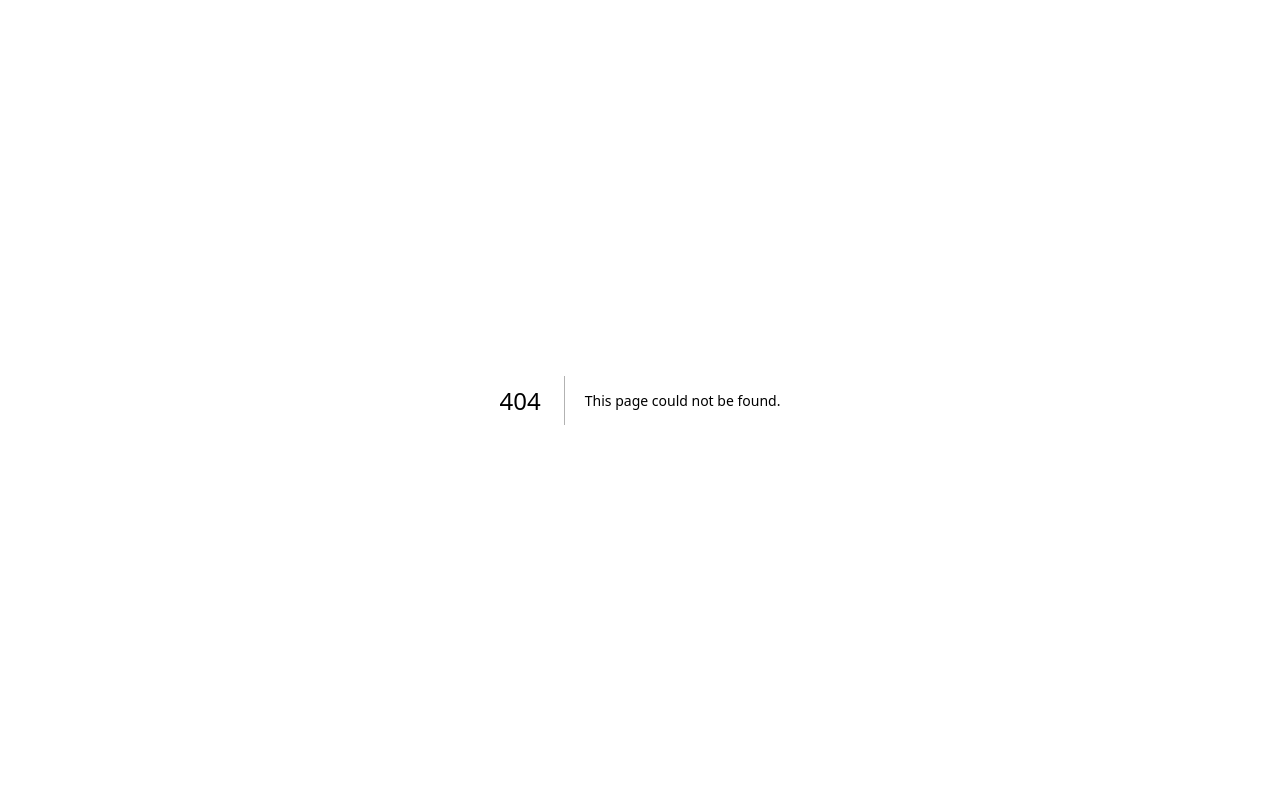
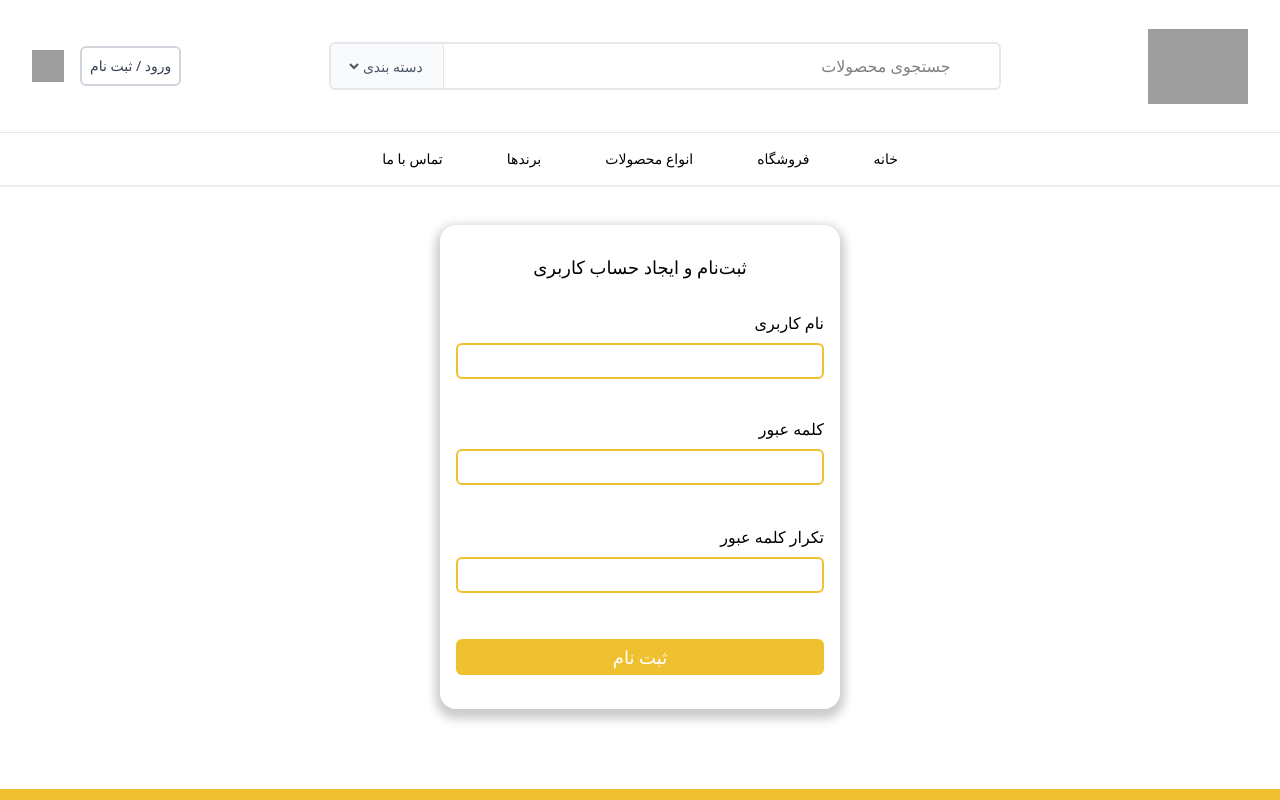
Before and after one commit to Ftm-brbri/final-project, a Next.js app: page /auth/signup in a window 1280 px wide. Before the commit this address had no page. Shown: the top 800 px of the page. Built offline with nearby package versions, Linux system fonts and the light colour scheme; grey boxes are pictures that could not be loaded.

Commit message:
add sign in signup

```diff
--- a/src/app/(main)/auth/page.tsx
+++ b/src/app/(main)/auth/page.tsx
@@ -1,3 +1,11 @@
+import SignIn from "@/src/components/auth/signin";
+
+
 export default function Page() {
-  return <div>authentication</div>;
+  return (
+    <div>
+      <SignIn />
+
+    </div>
+  );
 }
--- /dev/null
+++ b/src/app/(main)/auth/signup/page.tsx
@@ -0,0 +1,9 @@
+import SignUp from "@/src/components/auth/signup";
+
+export default function Page() {
+  return (
+    <div>
+      <SignUp />
+    </div>
+  );
+}
--- a/src/components/auth/signin.tsx
+++ b/src/components/auth/signin.tsx
@@ -28,7 +28,7 @@ function SignIn() {
           <input
             type="text"
             {...register("userName")}
-            className="border-2 border-secondary w-full rounded-md px-1.5 py-1 outline-none"
+            className="border-2 border-primary w-full rounded-md px-1.5 py-1 outline-none"
           />
           {errors.userName && (
             <span className="text-xs text-red-400">
@@ -41,7 +41,7 @@ function SignIn() {
           <input
             type="password"
             {...register("password")}
-            className="border-2 border-secondary w-full rounded-md px-1.5 py-1 outline-none"
+            className="border-2 border-primary w-full rounded-md px-1.5 py-1 outline-none"
           />
           {errors.password && (
             <span className="text-xs text-red-400">
@@ -51,7 +51,7 @@ function SignIn() {
         </div>
         <button
           type="submit"
-          className="bg-secondary text-white
+          className="bg-primary text-white
          text-lg flex items-center justify-center py-1 rounded-md my-4.5 w-full hover:bg-text cursor-pointer"
         >
           ورود
--- a/src/components/auth/signup.tsx
+++ b/src/components/auth/signup.tsx
@@ -18,7 +18,7 @@ function SignUp() {
   return (
     <div
       dir="rtl"
-      className="flex items-center max-w-100 rounded-2xl bg-white mx-auto border-secondary shadow-[0px_5px_10px_5px_rgba(0,0,0,0.2)] my-10 "
+      className="flex items-center max-w-100 rounded-2xl bg-white mx-auto border-primary shadow-[0px_5px_10px_5px_rgba(0,0,0,0.2)] my-10 "
     >
       <form onSubmit={handleSubmit(onSubmit)} className="w-full p-4">
         <div
@@ -33,7 +33,7 @@ function SignUp() {
           <input
             type="text"
             {...register("userName")}
-            className="border-2 border-secondary w-full rounded-md px-1.5 py-1 outline-none"
+            className="border-2 border-primary w-full rounded-md px-1.5 py-1 outline-none"
           />
           {errors.userName && (
             <span className="text-xs text-red-400">
@@ -46,7 +46,7 @@ function SignUp() {
           <input
             type="password"
             {...register("password")}
-            className="border-2 border-secondary w-full rounded-md px-1.5 py-1 outline-none"
+            className="border-2 border-primary w-full rounded-md px-1.5 py-1 outline-none"
           />
           {errors.password && (
             <span className="text-xs text-red-400">
@@ -59,7 +59,7 @@ function SignUp() {
           <input
             type="password"
             {...register("repeatPassword")}
-            className="border-2 border-secondary w-full rounded-md px-1.5 py-1 outline-none"
+            className="border-2 border-primary w-full rounded-md px-1.5 py-1 outline-none"
           />
           {errors.repeatPassword && (
             <span className="text-xs text-red-400">
@@ -69,7 +69,7 @@ function SignUp() {
         </div>
         <button
           type="submit"
-          className="bg-secondary text-white  text-lg flex items-center justify-center py-1 rounded-md my-4.5 w-full hover:bg-text cursor-pointer"
+          className="bg-primary text-white  text-lg flex items-center justify-center py-1 rounded-md my-4.5 w-full hover:bg-text cursor-pointer"
         >
           ثبت نام
         </button>
--- a/src/components/products/customswiper.tsx
+++ b/src/components/products/customswiper.tsx
@@ -1,7 +1,7 @@
 "use client";
 
-import "swiper/css";
-import "swiper/css/pagination";
+// import "swiper/css";
+// import "swiper/css/pagination";
 import { Autoplay, Pagination } from "swiper/modules";
 import { Swiper, SwiperSlide } from "swiper/react";
 import { slides } from "../../constants/swiper-slides";
```
